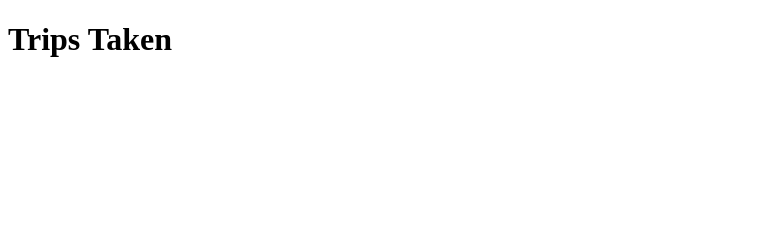
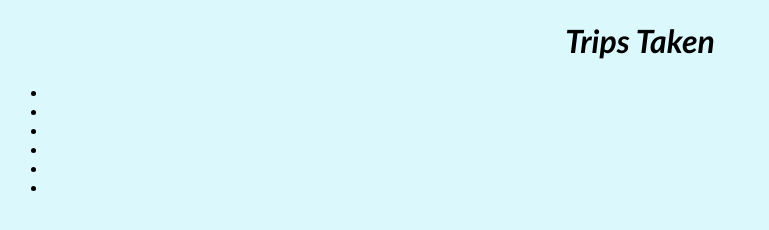
Before and after one commit to tussiri/js-assignment-4-html-me-something-tussiri, a website: page index.html in a window 1280 px wide. Shown: the whole page, without its empty margins (0-769 px from the left). Drawn offline with Linux system fonts and the light colour scheme.

Commit message:
CSS changes

```diff
--- a/index.html
+++ b/index.html
@@ -1,11 +1,22 @@
 <!DOCTYPE html>
 <html>
    <head>
-      <link rel="stylesheet" type="text/css" href="styles.css" media=”screen” />
-      <h1>Trips Taken</h1>
+      <link rel="stylesheet" type="text/css" href="styles.css" media="screen" />
    </head>
    <body>
-
+      <header>
+         <h1>Trips Taken</h1>
+         <nav>
+            <ul>
+               <li></li>
+               <li></li>
+               <li></li>
+               <li></li>
+               <li></li>
+               <li></li>
+            </ul>
+         </nav>
+      </header>
       <!-- Write your HTML in this file! -->
    </body>
 </html>
--- a/styles.css
+++ b/styles.css
@@ -1 +1,12 @@
 /* Write your CSS here! */
+body {
+    background-color: #DBF9FC;
+    }
+h1{
+    text-align: center;
+    font-family: 'Gill Sans', 'Gill Sans MT', Calibri, 'Trebuchet MS', sans-serif;
+    font-style: italic;
+}
+ul{
+    font-family: 'Trebuchet MS', 'Lucida Sans Unicode', 'Lucida Grande', 'Lucida Sans', Arial, sans-serif;
+}
```
